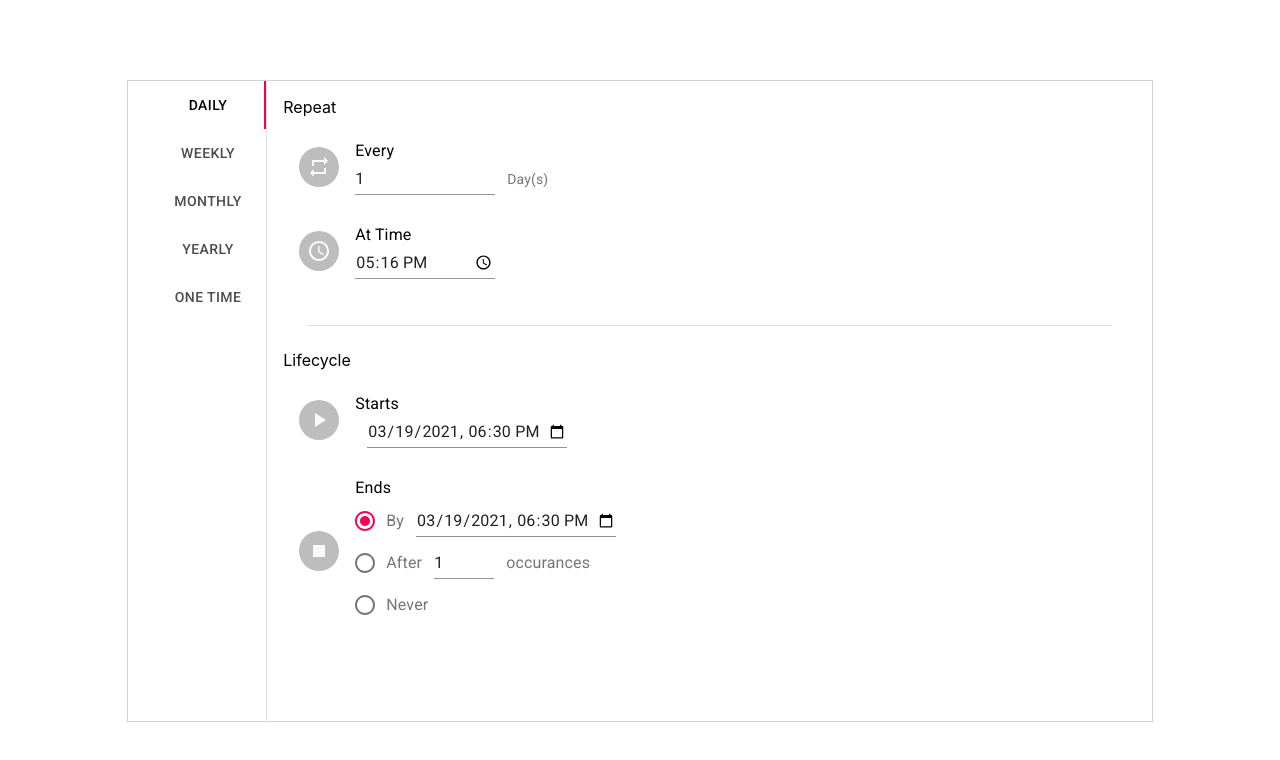
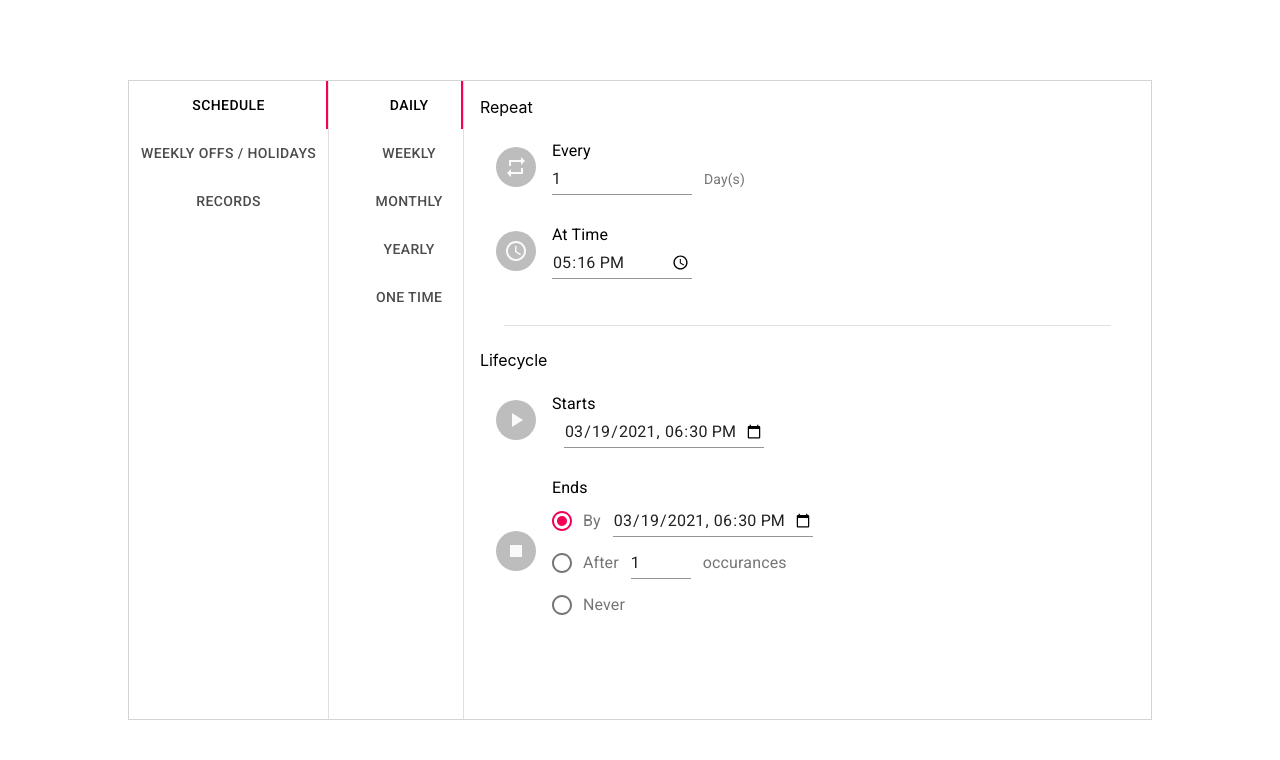
Before and after one commit to developersri/vcomply-challenge, a React (Create React App) app: page / in a window 1280 px wide. Shown: the top 760 px of the page. Built offline with nearby package versions, Linux system fonts and the light colour scheme.

Commit message:
added another level of navigation on the side, calling it navbar made sidebar "local" to schedule component only

```diff
--- a/src/App.js
+++ b/src/App.js
@@ -1,28 +1,39 @@
 import React from 'react';
 import { makeStyles } from '@material-ui/core/styles';
+import { connect } from 'react-redux';
 
-import Sidebar from './components/sidebar/sidebar';
-import TabPanel from './components/tab-panel/tab-panel';
+import Navbar from './components/navbar/navbar';
+import Schedule from './components/schedule/schedule';
 
 const useStyles = makeStyles((theme) => ({
     root: {
+        width: '80%',
+        margin: '10vh auto',
+        height: '80vh',
+        boxSizing: 'border-box',
+        border: '1px solid lightgray',
+
         flexGrow: 1,
         backgroundColor: theme.palette.background.paper,
         display: 'flex',
-        width: '80%',
-        margin: '10vh auto',
-        height: '80vh',
-        border: '1px solid lightgray',
     },
 }));
 
-export default function App () {
+function App (props) {
     const classes = useStyles();
 
     return (
         <div className={classes.root}>
-            <Sidebar />
-            <TabPanel />
+            <Navbar />
+            { props.activeTab === 0 && <Schedule /> }
         </div>
     );
 }
+
+const mapStateToProps = state => {
+    return {
+        activeTab: state.navbar.activeTab,
+    }
+}
+
+export default connect(mapStateToProps, null)(App);
--- a/src/components/sidebar/sidebar.js
+++ b/src/components/navbar/navbar.js
@@ -18,7 +18,7 @@ const useStyles = makeStyles((theme) => ({
     },
 }));
 
-function Sidebar (props) {
+function Navbar (props) {
     const classes = useStyles();
 
     return (
@@ -26,29 +26,27 @@ function Sidebar (props) {
             orientation="vertical"
             variant="scrollable"
             value={props.activeTab}
-            onChange={(event, newValue) => { props.setActiveTab(newValue) }}
+            onChange={(event, newValue) => { props.setNavTab(newValue) }}
             aria-label="Vertical tabs example"
             className={classes.tabs}
         >
-            <Tab label="Daily" {...getTabProps(0)} />
-            <Tab label="Weekly" {...getTabProps(1)} />
-            <Tab label="Monthly" {...getTabProps(2)} />
-            <Tab label="Yearly" {...getTabProps(3)} />
-            <Tab label="One Time" {...getTabProps(4)} />
+            <Tab label="Schedule" {...getTabProps(0)} />
+            <Tab label="Weekly offs / Holidays" {...getTabProps(1)} />
+            <Tab label="Records" {...getTabProps(2)} />
         </Tabs>
     );
 }
 
 const mapStateToProps = state => {
     return {
-        activeTab: state.sidebar.activeTab,
+        activeTab: state.navbar.activeTab,
     }
 }
 
 const mapDispatchToProps = dispatch => {
     return {
-        setActiveTab: (tabIndex) => { dispatch(actions.setActiveTab(tabIndex)) },
+        setNavTab: (tabIndex) => { dispatch(actions.setNavTab(tabIndex)) },
     }
 }
 
-export default connect(mapStateToProps, mapDispatchToProps)(Sidebar);
+export default connect(mapStateToProps, mapDispatchToProps)(Navbar);
--- /dev/null
+++ b/src/components/schedule/schedule.js
@@ -0,0 +1,25 @@
+import React from 'react';
+import { makeStyles } from '@material-ui/core/styles';
+
+import Sidebar from './sidebar/sidebar';
+import TabPanel from './tab-panel/tab-panel';
+
+const useStyles = makeStyles((theme) => ({
+    root: {
+        flexGrow: 1,
+        backgroundColor: theme.palette.background.paper,
+        display: 'flex',
+        height: '100%'
+    },
+}));
+
+export default function Schedule () {
+    const classes = useStyles();
+
+    return (
+        <div className={classes.root}>
+            <Sidebar />
+            <TabPanel />
+        </div>
+    );
+}
--- /dev/null
+++ b/src/components/schedule/sidebar/sidebar.js
@@ -0,0 +1,54 @@
+import React from 'react';
+import { makeStyles } from '@material-ui/core/styles';
+import { Tabs, Tab } from '@material-ui/core';
+import { connect } from 'react-redux';
+
+import * as actions from '../../../store/actions/index';
+
+function getTabProps(index) {
+    return {
+        id: `vertical-tab-${index}`,
+        'aria-controls': `vertical-tabpanel-${index}`,
+    };
+}
+
+const useStyles = makeStyles((theme) => ({
+    tabs: {
+        borderRight: `1px solid ${theme.palette.divider}`,
+    },
+}));
+
+function Sidebar (props) {
+    const classes = useStyles();
+
+    return (
+        <Tabs
+            orientation="vertical"
+            variant="scrollable"
+            value={props.activeTab}
+            onChange={(event, newValue) => { props.setActiveTab(newValue) }}
+            aria-label="Vertical tabs example"
+            className={classes.tabs}
+        >
+            <Tab label="Daily" {...getTabProps(0)} />
+            <Tab label="Weekly" {...getTabProps(1)} />
+            <Tab label="Monthly" {...getTabProps(2)} />
+            <Tab label="Yearly" {...getTabProps(3)} />
+            <Tab label="One Time" {...getTabProps(4)} />
+        </Tabs>
+    );
+}
+
+const mapStateToProps = state => {
+    return {
+        activeTab: state.sidebar.activeTab,
+    }
+}
+
+const mapDispatchToProps = dispatch => {
+    return {
+        setActiveTab: (tabIndex) => { dispatch(actions.setActiveTab(tabIndex)) },
+    }
+}
+
+export default connect(mapStateToProps, mapDispatchToProps)(Sidebar);
--- a/src/index.js
+++ b/src/index.js
@@ -5,9 +5,11 @@ import { createStore, combineReducers } from 'redux';
 
 import './index.css';
 import App from './App';
+import NavbarReducer from './store/reducers/navbar';
 import SidebarReducer from './store/reducers/sidebar';
 
 const rootReducer = combineReducers({
+    navbar: NavbarReducer,
     sidebar: SidebarReducer,
 });
 
--- a/src/store/actions/actionTypes.js
+++ b/src/store/actions/actionTypes.js
@@ -1 +1,2 @@
+export const SET_NAV_TAB = 'SET_NAV_TAB';
 export const SET_ACTIVE_TAB = 'SET_ACTIVE_TAB';
--- a/src/store/actions/index.js
+++ b/src/store/actions/index.js
@@ -1 +1,2 @@
+export { setNavTab } from './navbar';
 export { setActiveTab } from './sidebar';
--- /dev/null
+++ b/src/store/actions/navbar.js
@@ -0,0 +1,8 @@
+import * as actionTypes from './actionTypes';
+
+export const setNavTab = (tabIndex) => {
+    return {
+        type: actionTypes.SET_NAV_TAB,
+        tabIndex
+    };
+}
--- /dev/null
+++ b/src/store/reducers/navbar.js
@@ -0,0 +1,21 @@
+import * as actionTypes from '../actions/actionTypes';
+
+const initialState = {
+    activeTab: 0
+};
+
+const setNavTab = (state, action) => {
+    return {
+        ...state,
+        activeTab: action.tabIndex
+    };
+};
+
+const reducer = (state = initialState, action) => {
+    switch (action.type) {
+        case actionTypes.SET_NAV_TAB: return setNavTab(state, action);
+        default: return state;
+    }
+};
+
+export default reducer;
```
Also changed, not shown: src/components/schedule/tab-panel/tab-panel.js (renamed from src/components/tab-panel/tab-panel.js).
